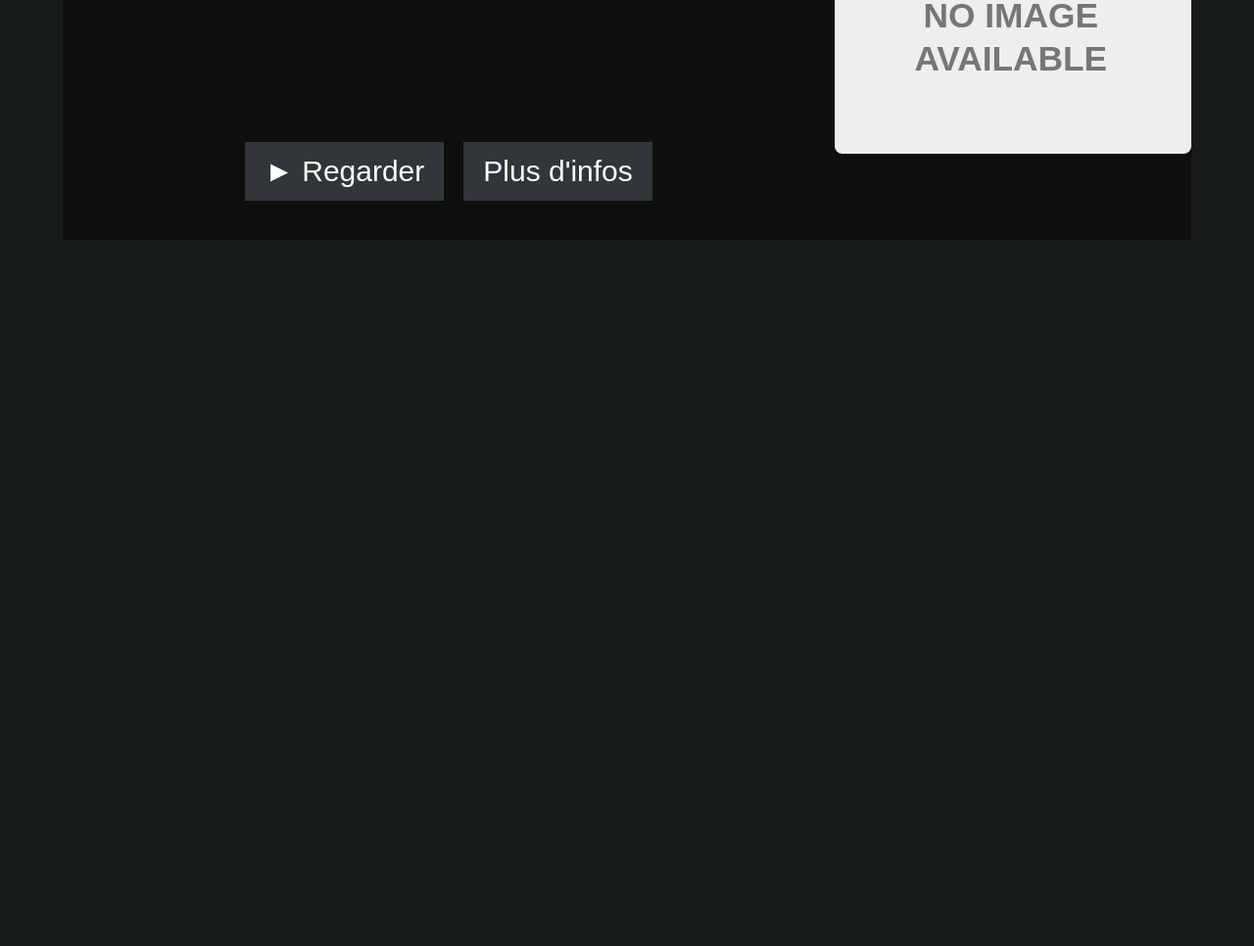
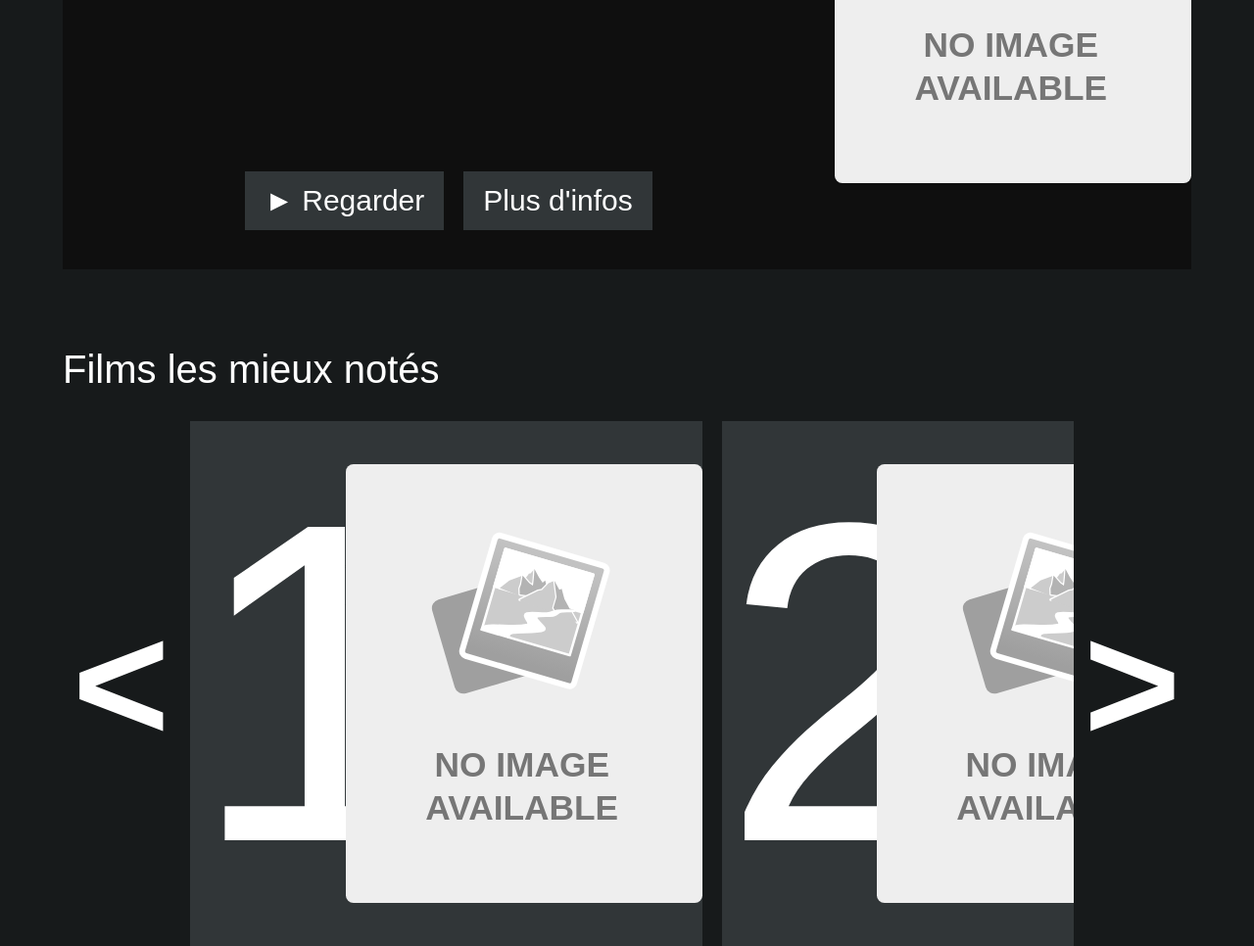
Before and after one commit to Agitooo/projet_6, a plain HTML site: page index.html in a window 1280 px wide. Shown: the part 571-1537 px from the top of the page at 98% size. Before the commit the page ends 846 px from the top, so only its background shows below. Drawn offline with Linux system fonts and the light colour scheme; no server answers.

Commit message:
fake categ + film next dynamic correction

```diff
--- a/index.html
+++ b/index.html
@@ -44,29 +44,45 @@
                     </div>
                 </div>
             </div>
-            <!--<section id="best_note" class="categorie ml-auto mr-auto">-->
-                <!--<div class="titre-categ mr-auto ml-auto">-->
-                    <!--<span>Top 7 des films les mieux notés</span>-->
-                    <!--<span id=""></span>-->
-                <!--</div>-->
-                <!--<div class="bloc-categ">-->
-                    <!--<div class="prev-movie-arrow mt-auto mb-auto">-->
-                        <!--<span>&lt;</span>-->
-                    <!--</div>-->
-                    <!--<div class="container-movie">-->
-                        <!--<div class="movie card"></div>-->
-                        <!--<div class="movie card"></div>-->
-                        <!--<div class="movie card"></div>-->
-                        <!--<div class="movie card"></div>-->
-                        <!--<div class="movie card"></div>-->
-                        <!--<div class="movie card"></div>-->
-                        <!--<div class="movie card"></div>-->
-                    <!--</div>-->
-                    <!--<div class="next-movie-arrow mt-auto mb-auto">-->
-                        <!--<span>&gt;</span>-->
-                    <!--</div>-->
-                <!--</div>-->
-            <!--</section>-->
+            <div id="categ_0" class="categorie ml-auto mr-auto order-1">
+                <div class="titre-categ">
+                    <span>Films les mieux notés</span>
+                </div>
+                <div class="bloc-categ flex-row">
+                    <div class="prev-movie-arrow c-pointer">
+                        <span class="flex-column prev">&lt;</span>
+                    </div>
+                    <div class="container-movie flex-row">
+                        <div class="movie flex-row card">
+                            <div class="big-chiffre">1</div>
+                            <div class="shadow">
+                                <img class="affiche-film modal-data" src="img/no-Image.svg" alt="no image">
+                            </div>
+                        </div>
+                        <div class="movie flex-row card">
+                            <div class="big-chiffre">2</div>
+                            <div class="shadow">
+                                <img class="affiche-film modal-data" src="img/no-Image.svg" alt="no image">
+                            </div>
+                        </div>
+                        <div class="movie flex-row card">
+                            <div class="big-chiffre">3</div>
+                            <div class="shadow">
+                                <img class="affiche-film modal-data" src="img/no-Image.svg" alt="no image">
+                            </div>
+                        </div>
+                        <div class="movie flex-row card">
+                            <div class="big-chiffre">4</div>
+                            <div class="shadow">
+                                <img class="affiche-film modal-data" src="img/no-Image.svg" alt="no image">
+                            </div>
+                        </div>
+                    </div>
+                    <div class="next-movie-arrow c-pointer flex-column mt-auto mb-auto">
+                        <span class="flex-column next">&gt;</span>
+                    </div>
+                </div>
+            </section>
         </div>
         <div id="bg_modal" class="d-none"></div>
         <div id="modal" class="d-none flex-column">
--- a/js/main.js
+++ b/js/main.js
@@ -130,7 +130,7 @@ async function getTopSevenMovieByCategory(category, ordre) {
     var categoryText = "Films les mieux notés";
     if (category !== "") {
         url = url + "&genre=" + category;
-        categoryText = "Top 7 des meilleurs films de la catégorie " + capitalizeFirstLetter(category);
+        categoryText = "Top " + maxMovie + " des meilleurs films de la catégorie " + capitalizeFirstLetter(category);
     }
     // Récupération des éléments à remplir
     var content = document.getElementById("content");
@@ -140,18 +140,18 @@ async function getTopSevenMovieByCategory(category, ordre) {
     if (category === '') {
         results.results.shift();
     }
+    var next = results.next
     var allResults = results.results
 
     while (allResults.length < maxMovie) {
-        var dataNext = await fetch(results.next);
+        var dataNext = await fetch(next);
         var resultsNext = await dataNext.json();
         if (!resultsNext.results) {
             break;
         }
+        next = resultsNext.next;
         allResults = allResults.concat(resultsNext.results);
     }
-
-    console.log(allResults)
 
     // On garde le nombre de film défini dans maxMovie
     while (allResults.length > maxMovie) {
@@ -196,7 +196,12 @@ async function getTopSevenMovieByCategory(category, ordre) {
 
     newSection.innerHTML = contentSection;
     content.append(newSection);
-}
+
+    // Une fois les films récupéré, on masque le bloc fake
+    var fakeCateg = document.getElementById("categ_0");
+    fakeCateg.classList.add('d-none');
+} !or
+
 
 // On écoute tous les clicks
 document.addEventListener('click', function(event) {
@@ -233,6 +238,7 @@ document.addEventListener('click', function(event) {
         modal.classList.add('d-flex');
     }
 
+    // Clic sur le bouton < d'un carousel
     if (target.classList.contains('prev')) {
         var movies = target.parentElement.nextElementSibling.children;
         var regex = /order-[0-9]{1,2}/;
@@ -255,6 +261,7 @@ document.addEventListener('click', function(event) {
         }
     }
 
+    // Clic sur le bouton > d'un carousel
     if (target.classList.contains('next')) {
         var movies = target.parentElement.previousElementSibling.children;
         var regex = /order-[0-9]{1,2}/;
```
